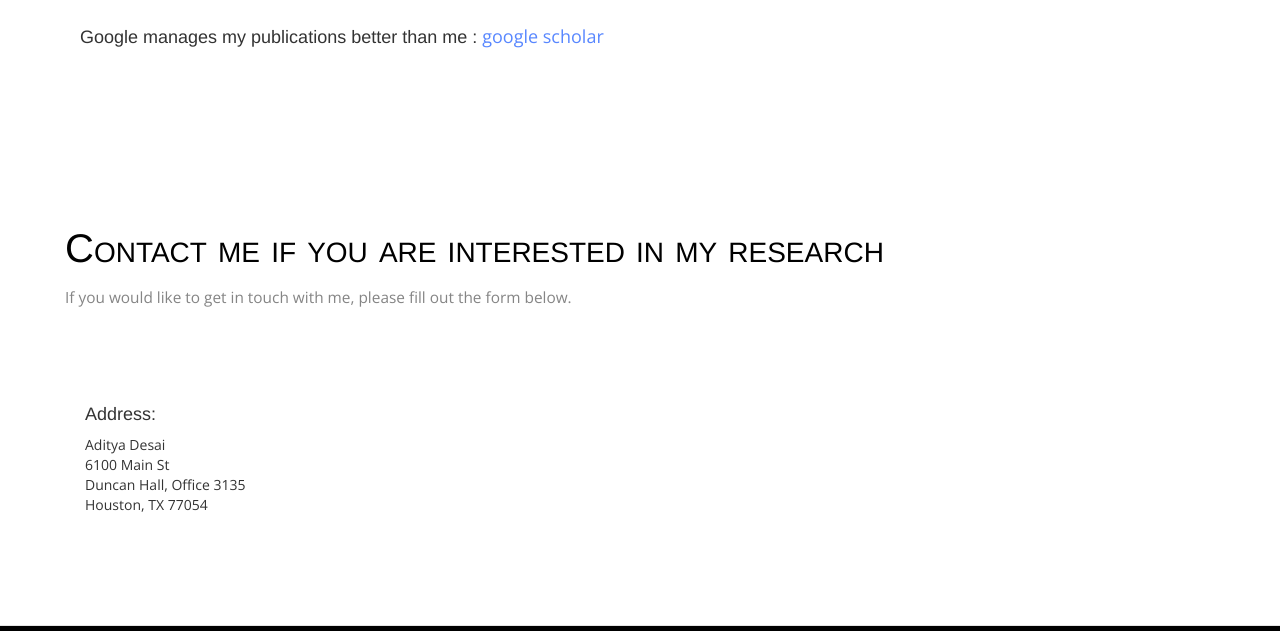
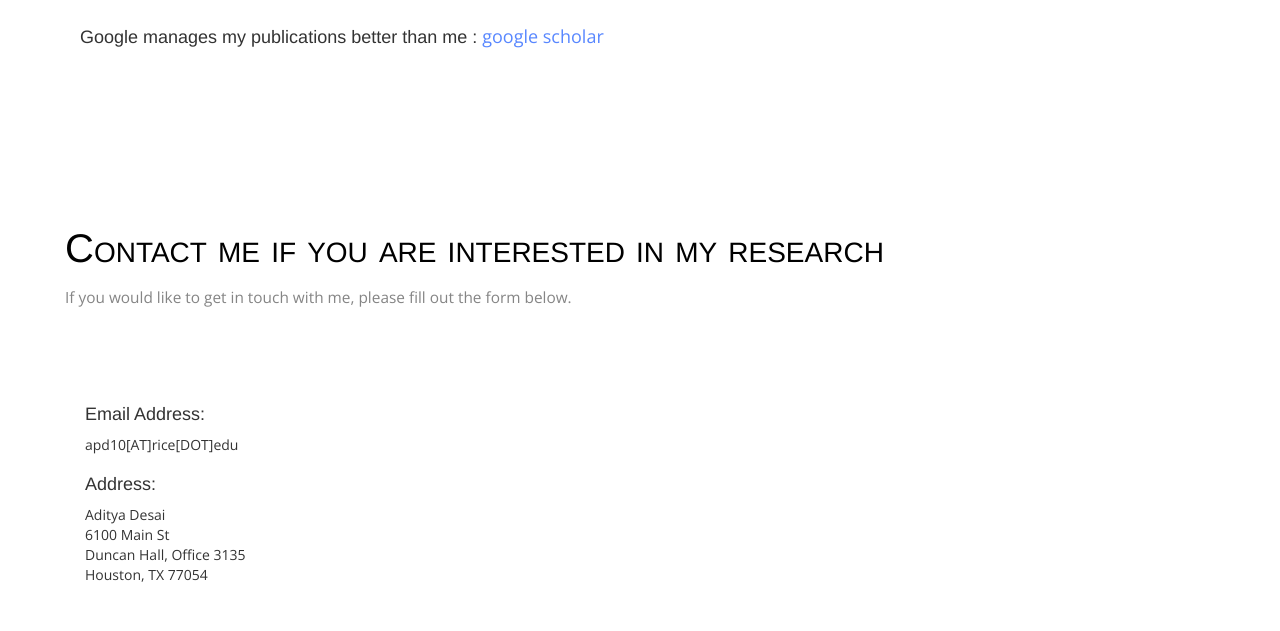
Before and after one commit to apd10/testpage, a plain HTML site: page index.html in a window 1280 px wide. Shown: the part 1639-2270 px from the top of the page. Drawn offline with nearby package versions, Linux system fonts and the light colour scheme.

Commit message:
Update index.html

```diff
--- a/index.html
+++ b/index.html
@@ -145,6 +145,10 @@ solutions to new-age scalability challenges of AI </p>
     </div>
     <div class="row mrgn30">
       <div class="col-sm-4">
+	<h4> Email Address: </h4>
+	      <address>
+		      apd10[AT]rice[DOT]edu
+	      </address>
         <h4>Address:</h4>
         <address>
         Aditya Desai<br>
```
